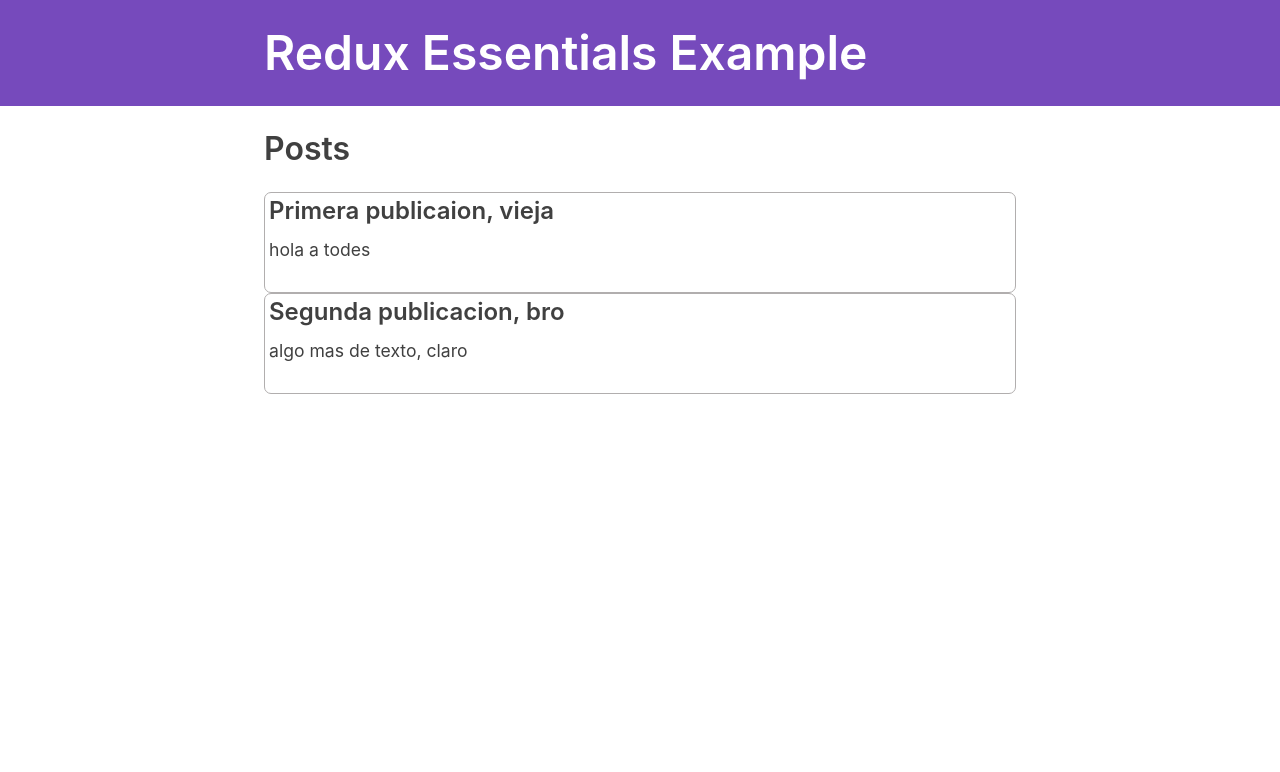
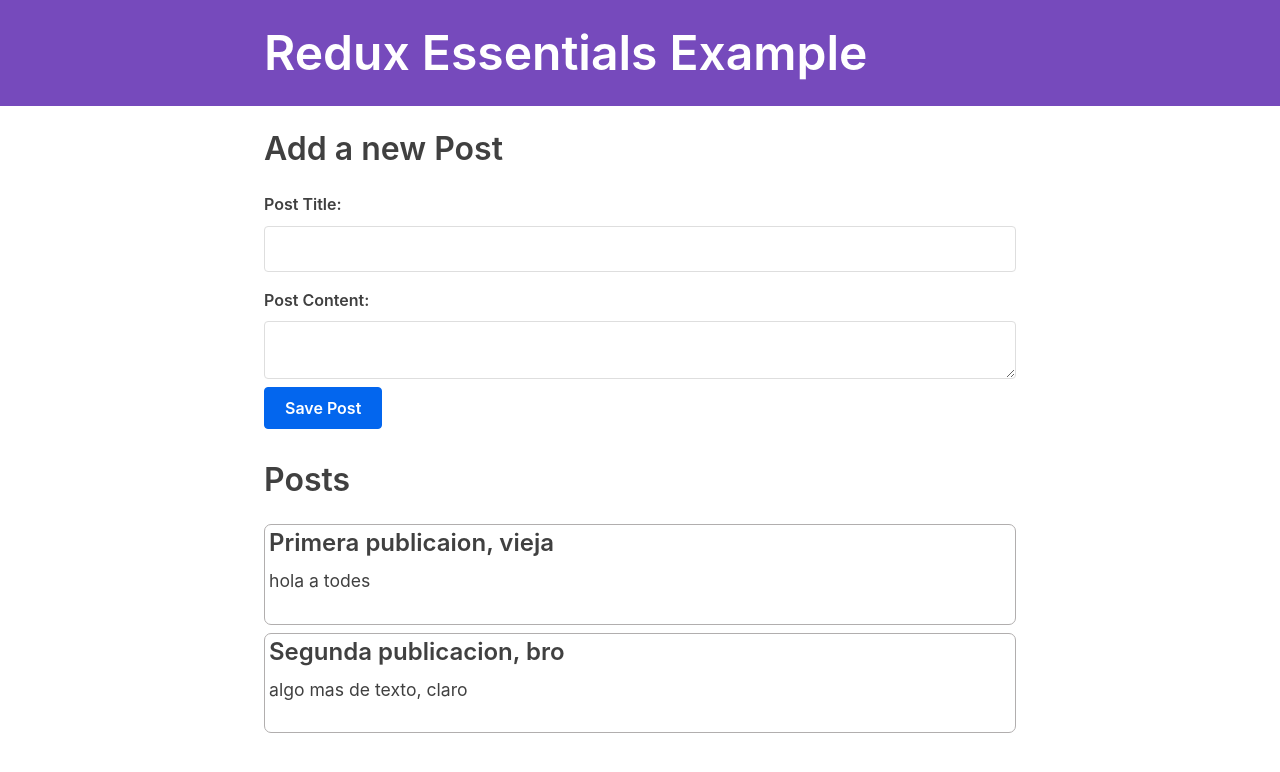
Before and after one commit to anelioalvarez/redux-essentials-example-app, a React (Create React App) app: page / in a window 1280 px wide. Shown: the top 772 px of the page. Built offline with nearby package versions, Linux system fonts and the light colour scheme; what miragejs, txtgen would draw is missing.

Commit message:
add post reducer and form

```diff
--- a/src/App.js
+++ b/src/App.js
@@ -7,6 +7,7 @@
 } from 'react-router-dom'
 
 import { Navbar } from './app/Navbar'
+import AddPostForm from './features/posts/AddPostForm'
 import PostsList from './features/posts/PostsList'
 
 function App() {
@@ -20,6 +21,7 @@
             path="/"
             render={() => (
               <Fragment>
+                <AddPostForm />
                 <PostsList />
               </Fragment>
             )}
--- /dev/null
+++ b/src/features/posts/AddPostForm.js
@@ -0,0 +1,62 @@
+import React, { useState } from 'react'
+import { useDispatch } from 'react-redux'
+import { nanoid } from '@reduxjs/toolkit';
+
+import { postAdded } from './postsSlice';
+
+const AddPostForm = () => {
+  const [title, setTitle] = useState('');
+  const [content, setContent] = useState('');
+
+  const dispatch = useDispatch();
+
+  const onTitleChanged = e => setTitle(e.target.value);
+  const onContentChanged = e => setContent(e.target.value);
+
+  const onSavePostClicked = () => {
+    if (title && content) {
+      const newPost = {
+        id: nanoid(),
+        title,
+        content
+      };
+      dispatch(postAdded(newPost));
+    }
+
+    setTitle('');
+    setContent('');
+  }
+
+  return (
+    <section>
+      <h2>Add a new Post</h2>
+      <form>
+        <label htmlFor='postTitle'>Post Title:</label>
+        <input
+          type='text'
+          id='postTitle'
+          name='postTitle'
+          value={title}
+          onChange={onTitleChanged}
+        />
+
+        <label htmlFor='postContent'>Post Content:</label>
+        <textarea
+          id='postContent'
+          name='postContent'
+          value={content}
+          onChange={onContentChanged}
+        />
+
+        <button
+          type='button'
+          onClick={onSavePostClicked}
+        >
+          Save Post
+        </button>
+      </form>
+    </section>
+  )
+}
+
+export default AddPostForm
--- a/src/features/posts/PostsList.js
+++ b/src/features/posts/PostsList.js
@@ -14,10 +14,10 @@
         {post.content.substring(0, 100)}
       </p>
     </article>
-  ))
+  ));
 
   return (
-    <section className='post-list'>
+    <section className='posts-list'>
       <h2>Posts</h2>
       {renderedPosts}
     </section>
--- a/src/features/posts/postsSlice.js
+++ b/src/features/posts/postsSlice.js
@@ -18,8 +18,14 @@
   name: 'posts',
   initialState,
   reducers: {
-
+    postAdded(state, action) {
+      state.push(action.payload)
+    },
   }
 })
 
+export const {
+  postAdded,
+} = postsSlice.actions;
+
 export default postsSlice.reducer;
```
Also changed, not shown: 1 other file (tests, documents, lock files or other folders).
